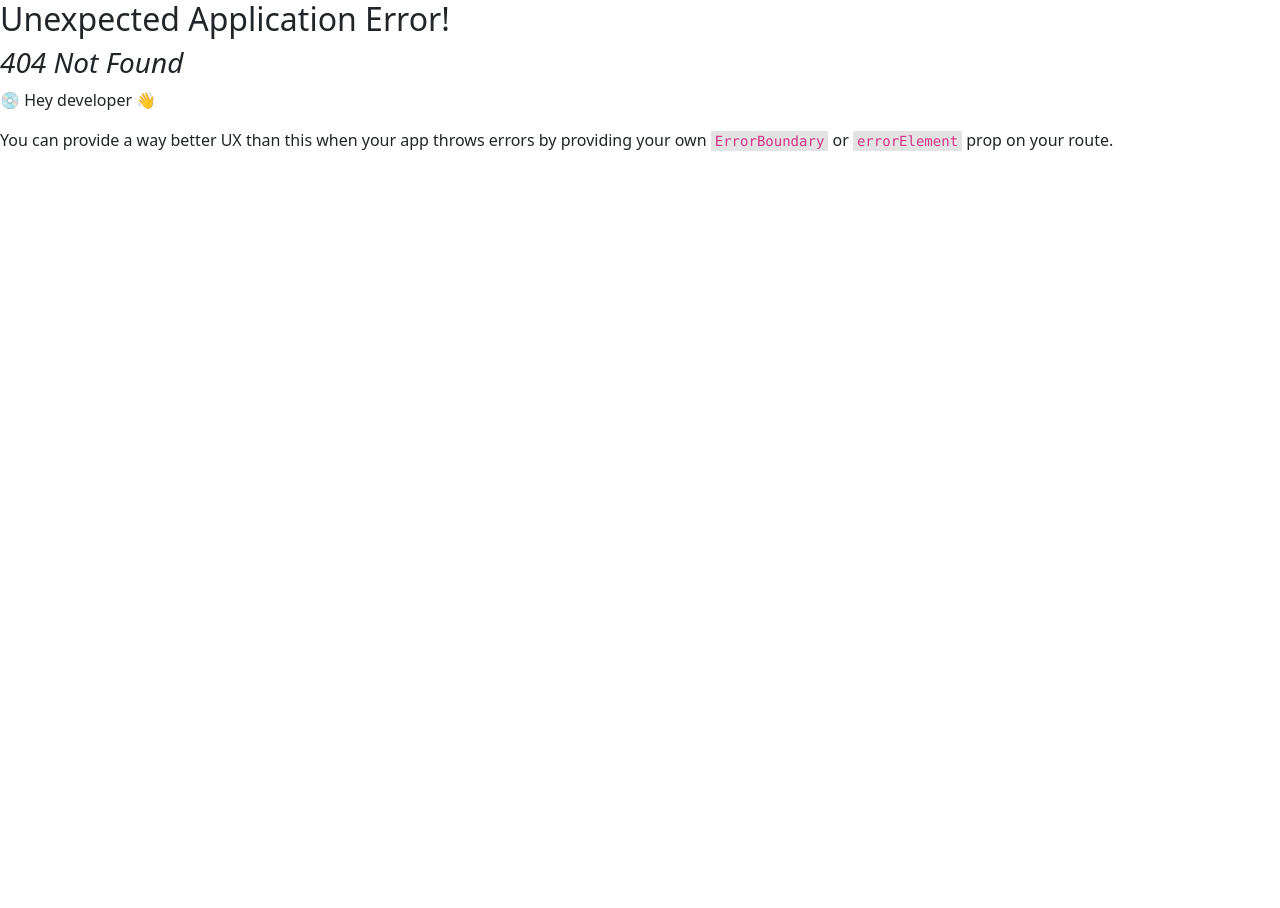
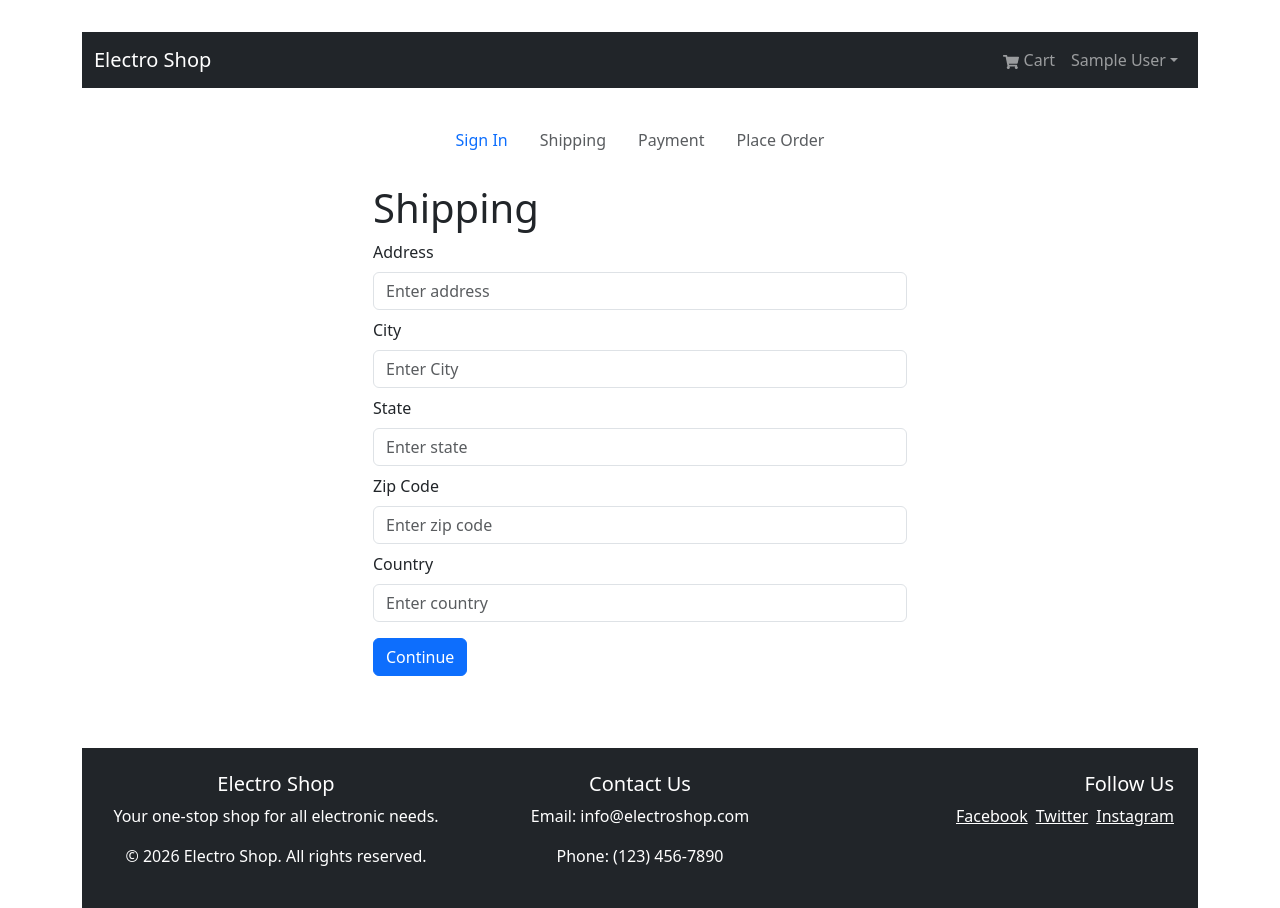
Before and after one commit to guy32807/electro-shop, a React (Vite) app in the folder frontend/: page /shipping in a window 1280 px wide. Before the commit this address had no page. Before the commit the page ends 800 px from the top, so only its background shows below. Built offline with nearby package versions, Linux system fonts and the light colour scheme; sample sign-in values are in the browser's storage.

Commit message:
Implemented the shipping address and payment screen.

```diff
--- /dev/null
+++ b/frontend/src/components/CheckoutSteps.jsx
@@ -0,0 +1,46 @@
+import {Nav} from 'react-bootstrap'
+import {LinkContainer} from 'react-router-bootstrap'
+
+const CheckoutSteps = ({step1, step2, step3, step4}) => {
+  return (
+    <Nav className='justify-content-center mb-4'>
+        <Nav.Item>
+            {step1 ? (
+                <LinkContainer to='/login'>
+                    <Nav.Link>Sign In</Nav.Link>
+                </LinkContainer>
+            ) : (
+                <Nav.Link disabled>Sign In</Nav.Link>
+            )}
+        </Nav.Item>
+        <Nav.Item>
+            {step2 ? (
+                <LinkContainer to='/shipping'>
+                    <Nav.Link>Shipping</Nav.Link>
+                </LinkContainer>
+            ) : (
+                <Nav.Link disabled>Shipping</Nav.Link>
+            )}
+        </Nav.Item>
+        <Nav.Item>
+            {step3 ? (
+                <LinkContainer to='/payment'>
+                    <Nav.Link>Payment</Nav.Link>
+                </LinkContainer>
+            ) : (
+                <Nav.Link disabled>Payment</Nav.Link>
+            )}
+        </Nav.Item>
+        <Nav.Item>
+            {step4 ? (
+                <LinkContainer to='/place-order'>
+                    <Nav.Link>Place Order</Nav.Link>
+                </LinkContainer>
+            ) : (
+                <Nav.Link disabled>Place Order</Nav.Link>
+            )}
+        </Nav.Item>
+    </Nav>
+  )
+}
+export default CheckoutSteps;
--- a/frontend/src/components/FormContainer.jsx
+++ b/frontend/src/components/FormContainer.jsx
@@ -2,7 +2,7 @@
 const FormContainer = ({ children }) => {
   return (
     <Container>
-      <Row className="justify=content-md-center">
+      <Row className="justify-content-md-center">
         <Col xs={12} md={6}>
           {children}
         </Col>
--- /dev/null
+++ b/frontend/src/components/PrivateRoute.jsx
@@ -0,0 +1,9 @@
+import { Outlet, Navigate } from "react-router-dom"
+import { useSelector } from "react-redux"
+
+const PrivateRoute = () => {
+    const { userInfo } = useSelector(state => state.auth);
+
+  return userInfo ? <Outlet /> : <Navigate to="/login" replace/>
+}
+export default PrivateRoute
--- a/frontend/src/main.jsx
+++ b/frontend/src/main.jsx
@@ -16,6 +16,9 @@
 import CartScreen from "./screens/CartScreen.jsx";
 import LoginScreen from "./screens/LoginScreen.jsx";
 import RegisterScreen from "./screens/RegisterScreen.jsx";
+import ShippingScreen from "./screens/ShippingScreen.jsx";
+import PrivateRoute from "./components/PrivateRoute.jsx";
+import PaymentScreen from "./screens/PaymentScreen.jsx";
 
 const router = createBrowserRouter(
   createRoutesFromElements(
@@ -25,6 +28,11 @@
       <Route path="/cart" element={<CartScreen />} />
       <Route path="/login" element={<LoginScreen />} />
       <Route path="/register" element={<RegisterScreen />} />
+
+      <Route path="" element={<PrivateRoute />}>
+        <Route path="/shipping" element={<ShippingScreen />} />
+        <Route path="/payment" element={<PaymentScreen />} />
+      </Route>
     </Route>
   )
 );
--- /dev/null
+++ b/frontend/src/screens/PaymentScreen.jsx
@@ -0,0 +1,51 @@
+import { useState, useEffect } from "react";
+import { useDispatch, useSelector } from "react-redux";
+import { useNavigate } from "react-router-dom";
+import { Form, Button, Col, Row } from "react-bootstrap";
+import FormContainer from "../components/FormContainer";
+import CheckoutSteps from "../components/CheckoutSteps";
+import { savePaymentMethod } from "../slices/cartSlice";
+
+const PaymentScreen = () => {
+  const [paymentMethod, setPaymentMethod] = useState("PayPal");
+  const dispatch = useDispatch();
+  const navigate = useNavigate();
+
+  const cart = useSelector(state => state.cart);
+  const { shippingAddress } = cart;
+
+  useEffect(() => {
+    if(!shippingAddress){
+        navigate('shipping')
+    }
+  }, [shippingAddress, navigate])
+
+  const submitHandler = (e) => {
+    e.preventDefault();
+    dispatch(savePaymentMethod(paymentMethod));
+    navigate('/place-order');
+  }
+  return (
+    <FormContainer>
+      <CheckoutSteps step1 step2 step3 />
+      <h1>Payment Method</h1>
+      <Form onSubmit={submitHandler}>
+        <Form.Group>
+          <Form.Label as="legend">Select Payment Method</Form.Label>
+          <Form.Check
+            type="radio"
+            className="my-2"
+            label="PayPal or Credit Card"
+            id="PayPal"
+            name="paymentMethod"
+            value='PayPal'
+            checked
+            onChange={(e) => setPaymentMethod(e.target.value)}
+          />
+        </Form.Group>
+        <Button type="submit" variant="primary">Continue</Button>
+      </Form>
+    </FormContainer>
+  );
+};
+export default PaymentScreen;
--- /dev/null
+++ b/frontend/src/screens/ShippingScreen.jsx
@@ -0,0 +1,85 @@
+import { useState } from "react";
+import { Form, Button } from "react-bootstrap";
+import FormContainer from "../components/FormContainer";
+import { useDispatch, useSelector } from 'react-redux';
+import {useNavigate } from 'react-router-dom';
+import { saveShippingAddress } from '../slices/cartSlice';
+import CheckoutSteps from '../components/CheckoutSteps'
+
+const ShippingScreen = () => {
+      const cart = useSelector((state) => state.cart);
+  const { shippingAddress } = cart;
+
+  const [address, setAddress] = useState(shippingAddress?.address || '');
+  const [city, setCity] = useState(shippingAddress?.city || '');
+  const [st, setState] = useState(shippingAddress?.state || '');
+  const [postalCode, setPostalCode] = useState(shippingAddress?.postalCode || '');
+  const [country, setCountry] = useState(shippingAddress?.country || '');
+
+  const dispatch = useDispatch();
+  const navigate = useNavigate();
+
+
+
+  const submitHandler = (e) => {
+        e.preventDefault();
+        dispatch(saveShippingAddress({address, city, st, postalCode, country}));
+        navigate('/payment')
+  };
+
+  return (
+    <FormContainer>
+      <CheckoutSteps step1 ste2 />
+      <h1>Shipping</h1>
+      <Form onSubmit={submitHandler}>
+        <Form.Group controlId="address" className="my-2">
+          <Form.Label>Address</Form.Label>
+          <Form.Control
+            type="text"
+            placeholder="Enter address"
+            value={address}
+            onChange={(e) => setAddress(e.target.value)}
+          ></Form.Control>
+        </Form.Group>
+        <Form.Group controlId="city" className="my-2">
+          <Form.Label>City</Form.Label>
+          <Form.Control
+            type="text"
+            placeholder="Enter City"
+            value={city}
+            onChange={(e) => setCity(e.target.value)}
+          ></Form.Control>
+        </Form.Group>
+        <Form.Group controlId="state" className="my-2">
+          <Form.Label>State</Form.Label>
+          <Form.Control
+            type="text"
+            placeholder="Enter state"
+            value={st}
+            onChange={(e) => setState(e.target.value)}
+          ></Form.Control>
+        </Form.Group>
+        <Form.Group controlId="postalCode" className="my-2">
+          <Form.Label>Zip Code</Form.Label>
+          <Form.Control
+            type="text"
+            placeholder="Enter zip code"
+            value={postalCode}
+            onChange={(e) => setPostalCode(e.target.value)}
+          ></Form.Control>
+        </Form.Group>
+        <Form.Group controlId="Country" className="my-2">
+          <Form.Label>Country</Form.Label>
+          <Form.Control
+            type="text"
+            placeholder="Enter country"
+            value={country}
+            onChange={(e) => setCountry(e.target.value)}
+          ></Form.Control>
+        </Form.Group>
+        <Button type="submit" variant="primary" className="my-2">Continue</Button>
+      </Form>
+    </FormContainer>
+  );
+};
+export default ShippingScreen;
--- a/frontend/src/slices/cartSlice.js
+++ b/frontend/src/slices/cartSlice.js
@@ -31,10 +31,14 @@
     },
     saveShippingAddress: (state, action) => {
         state.shippingAddress = action.payload;
-        return updateCart;
+        updateCart(state);
+    },
+    savePaymentMethod: (state, action) => {
+      state.paymentMethod = action.payload;
+      updateCart(state);
     }
   },
 });
 
-export const { addToCart, removeFromCart } = cartSlice.actions;
+export const { addToCart, removeFromCart, saveShippingAddress, savePaymentMethod } = cartSlice.actions;
 export default cartSlice.reducer;
```
